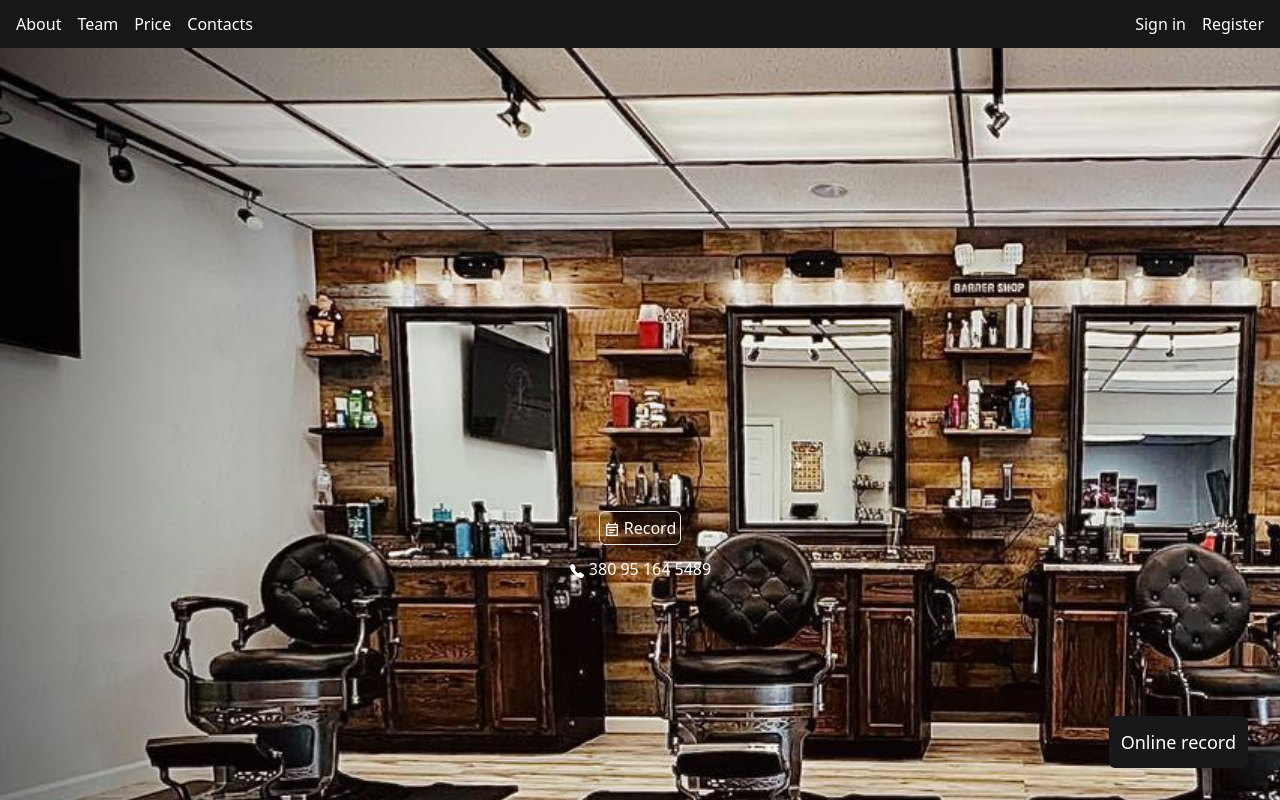
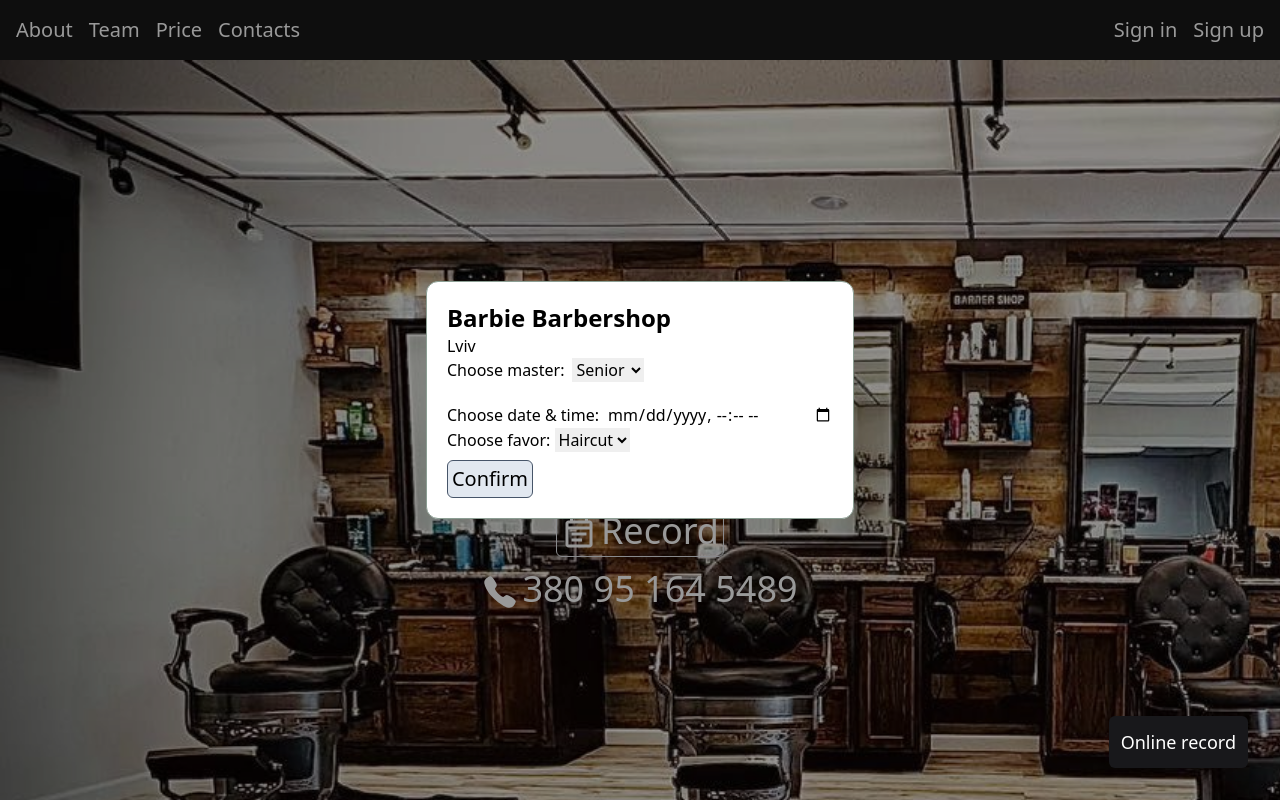
Before and after one commit to Lianuch/Front, a React (Vite) app: page / in a window 1280 px wide. Both pictures are taken after a click on the button "Record". Shown: the top 800 px of the page. Built offline with nearby package versions, Linux system fonts and the light colour scheme.

Commit message:
modal window test

```diff
--- a/src/App.jsx
+++ b/src/App.jsx
@@ -6,9 +6,9 @@ import Footer from "./components/Footer"
 import Button from "./components/Button/Button"
 import Contacts from "./components/Contacts"
 import Price from "./components/Price"
-import AnchorButton from "./components/Button/AnchorButton"
 import Register from "./components/Forms/Register"
 import Login from "./components/Forms/Login"
+import Record from "./components/Forms/Record"
 export default function App() {
   return (
     <>
@@ -22,7 +22,7 @@ export default function App() {
       <Footer/>
      {/* <Login/> */}
      {/* <Register/> */}
-
+     {/* <Record/> */}
     </>
   )
 }
--- a/src/components/About.jsx
+++ b/src/components/About.jsx
@@ -2,7 +2,7 @@ import React from "react";
 
 const About = () => {
   return (
-    <div id="about" className=" p-1 bg-temp bg-fixed bg-cover bg-no-repeat">
+    <div id="about" className="bg-no-repeat bg-cover bg-temp text-white bg-fixed  p-4">
       <div className="container h-96 flex items-center">
         <div className="grid grid-cols-12 text-white w-full">
           <h3 className="col-span-4 flex items-center justify-center mt-6">
--- a/src/components/Button/Button.jsx
+++ b/src/components/Button/Button.jsx
@@ -1,14 +1,12 @@
 import React from "react";
-import { MdOutlineEventNote } from "react-icons/md";
+const Button = () => {
 
-const Button = () => {
   return (
     <div className="z-10 fixed bottom-0 right-0 mb-8 mr-8">
-      <button className="text-lg hover:scale-90 hover:bg-stone-900 text-white p-3 bg-zinc-900 rounded-md hidden md:block">
+      <button  className="text-lg hover:scale-90 hover:bg-stone-900 text-white p-3 bg-zinc-900 rounded-md hidden md:block">
         Online record
       </button>
     </div>
   );
 };
-
 export default Button;
--- /dev/null
+++ b/src/components/Forms/Record.jsx
@@ -0,0 +1,66 @@
+// import React, { useEffect, useRef, useState } from "react";
+// import { CiBoxList } from "react-icons/ci";
+// import { IoMdPeople } from "react-icons/io";
+// import { MdDateRange } from "react-icons/md";
+// import Modal from "../modal";
+
+// const Record = () => {
+//   const [modal, setModal] = useState(false);
+
+//   function openModal() {
+//     setModal(true)
+//   }
+//   return (
+//     <div className="bg-slate-300 rounded-md p-2">
+//       <h1 className="text-xl">Barbie Barbershop</h1>
+//       <p>Lviv</p>
+//       <label for="f"> <IoMdPeople/> Choose master:</label>
+//       <select id="master" name="master">
+//           <option value="master1">Master 1</option>
+//           <option value="master2">Master 2</option>
+//           <option value="master3">Master 3</option>
+//         </select>
+//       <option value="f"></option>
+//       <label for="">
+//        <MdDateRange /> Choose date & time:
+//        </label>
+//       <input type="datetime-local" id="date" name="date" />
+
+//       <label className="m-2" for=""><CiBoxList />Choose favor:</label>
+//       <select id="service" name="service">
+//           <option value="service1">Service 1</option>
+//           <option value="service2">Service 2</option>
+//           <option value="service3">Service 3</option>
+//         </select>
+//       <button onClick={openModal}>
+
+//       </button>
+// <Modal open={openModal}>
+
+// </Modal>
+//     </div>
+//   );
+// };
+
+// export default Record;
+
+import React, { useEffect, useRef, useState } from "react";
+import { CiBoxList } from "react-icons/ci";
+import { IoMdPeople } from "react-icons/io";
+import { MdDateRange } from "react-icons/md";
+import Modal from "../Forms/modal.jsx"
+import Button from "../Button/Button.jsx"
+
+const Record = () => {
+  const [modalActive, setModalActive] = useState(true);
+
+  return (
+    <div>
+      {/* <Button active={modalActive} setActive={setModalActive} /> */}
+      <Modal active={modalActive} setActive={setModalActive} />
+    </div>
+  );
+};
+
+
+export default Record;
--- /dev/null
+++ b/src/components/Forms/modal.css
@@ -0,0 +1,29 @@
+.modal {
+    height: 100vh;
+    width: 100vw;
+    background-color: rgb(0, 0, 0, 0.4);
+    position: fixed;
+    top: 0;
+    left: 0;
+    display: flex;
+    justify-content: center;
+    align-items: center;
+    opacity: 0;
+    pointer-events: none;
+    transition: opacity 0.3s ease;
+  }
+
+  .modal.active {
+    opacity: 1;
+    pointer-events: auto;
+  }
+
+  .modal_content {
+    padding: 20px;
+    border-radius: 12px;
+    background-color: white;
+    transition: 0.4s all;
+    border: 1px solid rgb(139, 158, 147);
+    /* display: flex;
+    flex-direction: column; */
+  }
--- /dev/null
+++ b/src/components/Forms/modal.jsx
@@ -0,0 +1,53 @@
+// import React from 'react'
+
+// const modal = ({children, open}) => {
+//   return (
+//     <dialog open={open}>
+//         {children}
+//     </dialog>
+//   )
+// }
+
+// export default modal
+import React from "react";
+import "../Forms/modal.css";
+
+const modal = ({ active, setActive }) => {
+  const closeModal = () => {
+    setActive(false);
+  };
+
+  return (
+    <div onClick={closeModal} className={active ? "modal active" : "modal"}>
+      <div onClick={(e) => e.stopPropagation()} className="modal_content ">
+        <h1 className="text-2xl font-bold">Barbie Barbershop</h1>
+        <p className="font-medium	">Lviv</p>
+
+        <label for="master" className="mr-2"> Choose master:</label>
+        <select id="master" name="master">
+          <option value="master1">Senior</option>
+          <option value="master2">Barber</option>
+          <option value="master3">Junior</option>
+        </select>
+
+        <option value="f"></option>
+        <label className="mt-1 mr-2" for="">
+          Choose date & time:
+        </label>
+        <input type="datetime-local" id="date" name="date" />
+
+        <br />
+        <label className="mt-2" for="">
+          <span className="">Choose favor: </span>
+        </label>
+        <select id="service" name="service">
+          <option value="service1">Haircut</option>
+          <option value="service2">Beard</option>
+        </select>
+        <button className="block mt-2 border bg-slate-200 border-slate-600 p-1 rounded-md text-xl font-medium">Confirm</button>
+      </div>
+    </div>
+  );
+};
+
+export default modal;
--- a/src/components/HeroSection.jsx
+++ b/src/components/HeroSection.jsx
@@ -1,15 +1,23 @@
-import React from "react";
+import React, { useState } from "react";
 import { MdOutlineEventNote } from "react-icons/md";
 import { IoCall } from "react-icons/io5";
+import Record from "./Forms/Record";
 
 const HeroSection = () => {
+  const [showModal, setShowModal] = useState(false);
+
+  const toggleModal = () => {
+    setShowModal(!showModal);
+  };
+
   return (
     <div id="hero" className="flex flex-col justify-center items-center bg-cover h-[1000px] bg-saloon ">
-      <button className="inline-block hover:scale-110 border rounded-md border-white-900 text-center p-1 m-1">
+      {showModal && <Record setActive={setShowModal} />}
+      <button onClick={toggleModal} className="inline-block text-4xl  hover:scale-110 border rounded-md border-white-900 text-center p-1 m-1">
         <MdOutlineEventNote className="inline-block mr-1 text-white" />
         <span className="text-white">Record</span>
       </button>
-      <button className="hover:scale-110  rounded-md text-center p-1 m-1 text-white">
+      <button className="hover:scale-110 text-4xl rounded-md text-center p-1 m-1 text-white">
         <IoCall className="inline-block mr-1" />
         380 95 164 5489
       </button>
--- a/src/components/NavBar.jsx
+++ b/src/components/NavBar.jsx
@@ -8,8 +8,8 @@ const NavBar = () => {
     }
   }
   return (
-      <div id="navbar" className="bg-neutral-900">
-        <div className="hidden md:flex font-light container px-2 py-1 mx-auto text-white justify-between">
+      <div id="navbar" className="bg-neutral-900 text-xl">
+        <div className="hidden md:flex font-light container px-2 py-2 mx-auto text-white  justify-between">
           <ul className="flex">
             <li className="hover:scale-110 flex items-center px-2 py-2">
               <a href="#" onClick={()=>scrollToSection("about")}>About</a>
@@ -27,7 +27,7 @@ const NavBar = () => {
           <div>
             <ul className="flex">
               <li className="hover:scale-110 flex items-center px-2 py-2"><a href="">Sign in</a></li>
-              <li className="hover:scale-110 flex items-center px-2 py-2"><a href="">Register</a></li>
+              <li className="hover:scale-110 flex items-center px-2 py-2"><a href="">Sign up</a></li>
             </ul>
           </div>
         </div>
@@ -41,7 +41,7 @@ const NavBar = () => {
               </li>
             <li className="flex items-center px-2 py-2"><a href="">Price</a></li>
             <li className="flex items-center px-2 py-2"><a href="">Contacts</a></li>
-            <li className="flex items-center px-2 py-2"><a href="">Register</a></li>
+            <li className="flex items-center px-2 py-2"><a href="">Sign up</a></li>
           </ul>
         </div>
       </div>
--- a/src/components/Price.jsx
+++ b/src/components/Price.jsx
@@ -10,7 +10,7 @@ const Price = ({list}) => {
 
   return (
 
-    <div id='price' className='h-96 bg-temp text-white bg-fixed  p-4'>
+    <div id='price' className='bg-no-repeat text-xl bg-cover bg-temp text-white bg-fixed  p-4'>
         <h1 className='text-4xl text-center'>Price</h1>
         <div className="container mt-2 flex justify-center text-left">
             <div className="order-2 border border-white p-5">
```
